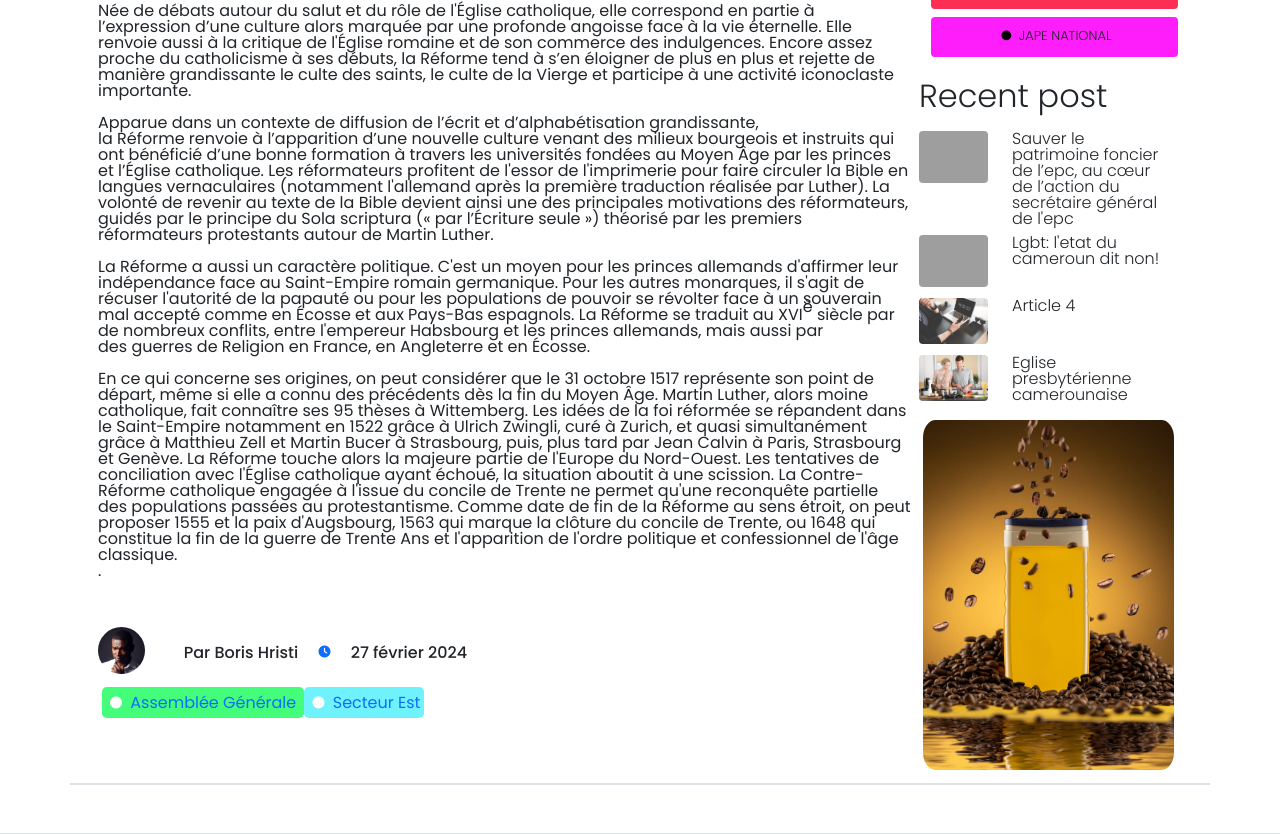
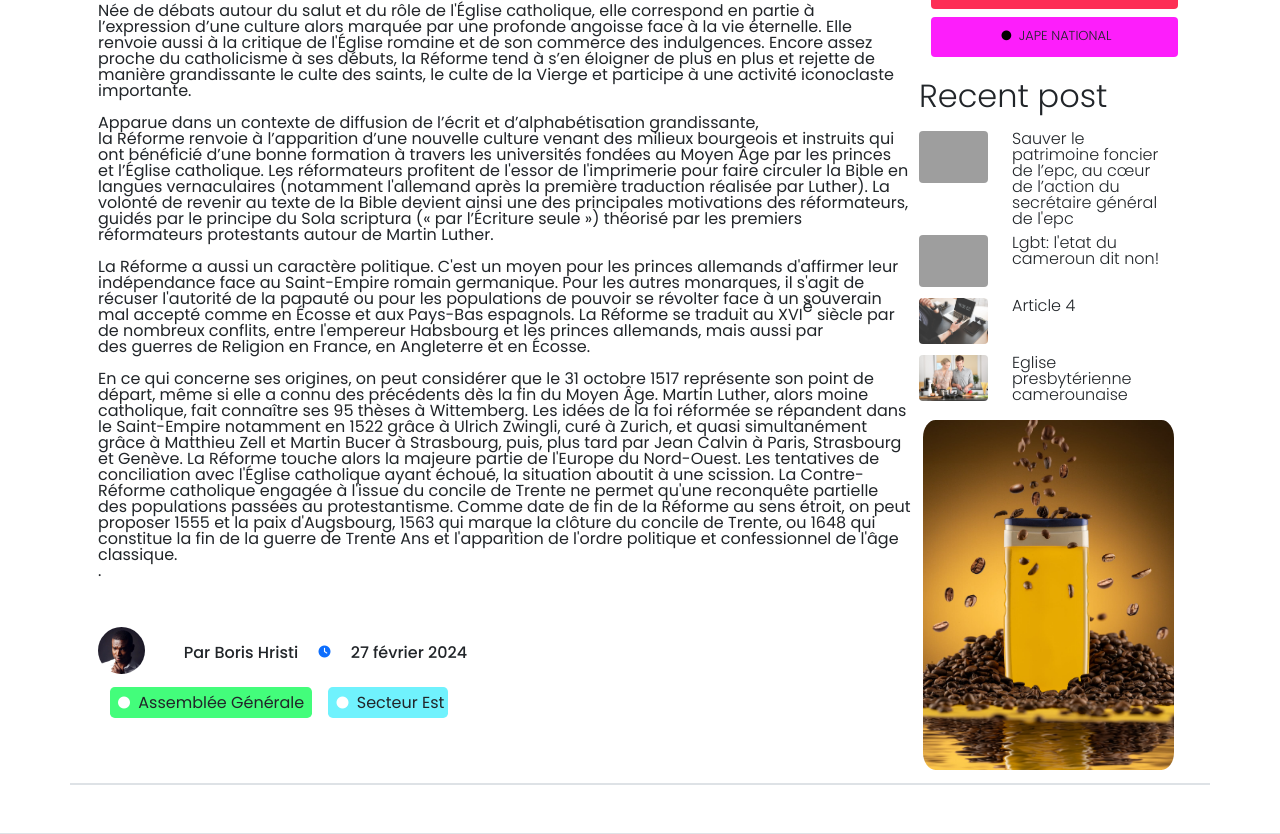
Before and after one commit to borishristi/jape-officiel, a Django app: a page that uses src/blog/templates/blog/post_view.html in a window 1280 px wide. Shown: the part 1279-2113 px from the top of the page. Run offline with Django 5.2, Linux system fonts and the light colour scheme; data comes from the database, SQL or seed files in the repository; some libraries are stand-ins or nearby versions; grey boxes are pictures that could not be loaded.

Commit message:
I modify the category badge on the post_view pageÃ

```diff
--- a/src/blog/templates/blog/post_view.html
+++ b/src/blog/templates/blog/post_view.html
@@ -37,11 +37,11 @@
                         <div class="col-12 ms-1">
                             <div class="row mt-2"></div>
                             {% for category_post in categories_post %}
-                            <a style="text-decoration: none" href="{%url 'category' category=category_post.cat_slug %}">
+                            <a style="text-decoration: none" class="m-1 p-1" href="{%url 'category' category=category_post.cat_slug %}">
                                 {% if category_post.color == '#0D6EFD' %}
                                 <span style="background-color: {{ category_post.color }}; color: darkred" class="p-1 rounded-3">
                                 {% else %}
-                                <span style="background-color: {{ category_post.color }};" class="p-1 rounded-3">
+                                <span style="background-color: {{ category_post.color }};" class="p-1 rounded-3 text-dark">
                                 {% endif %}
                                     <i class="fa-solid fa-circle p-1 pt-3 pb-3 fa-xs" style="color: #ffffff;"></i>
                                     {{ category_post.title }}
```
